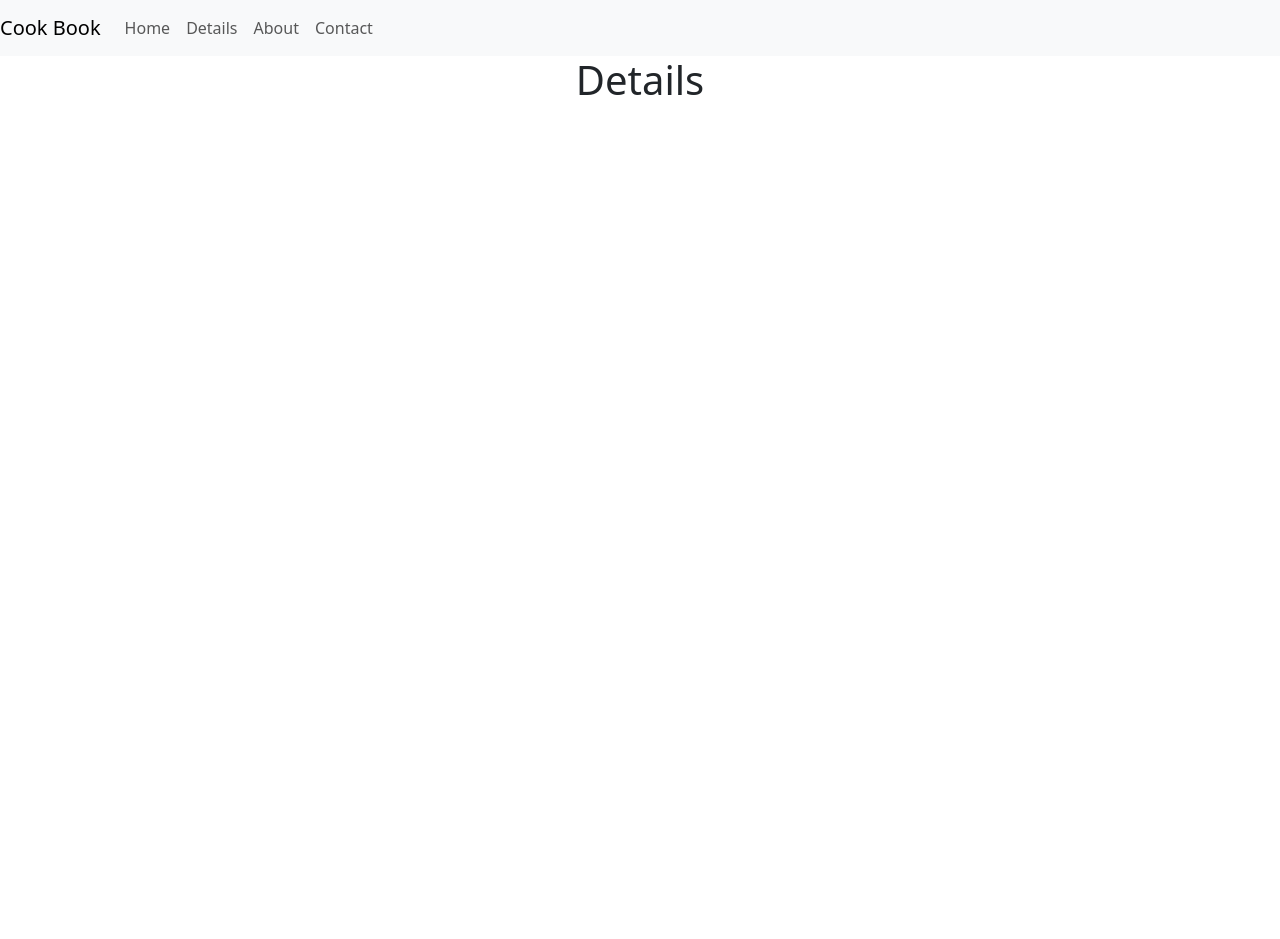
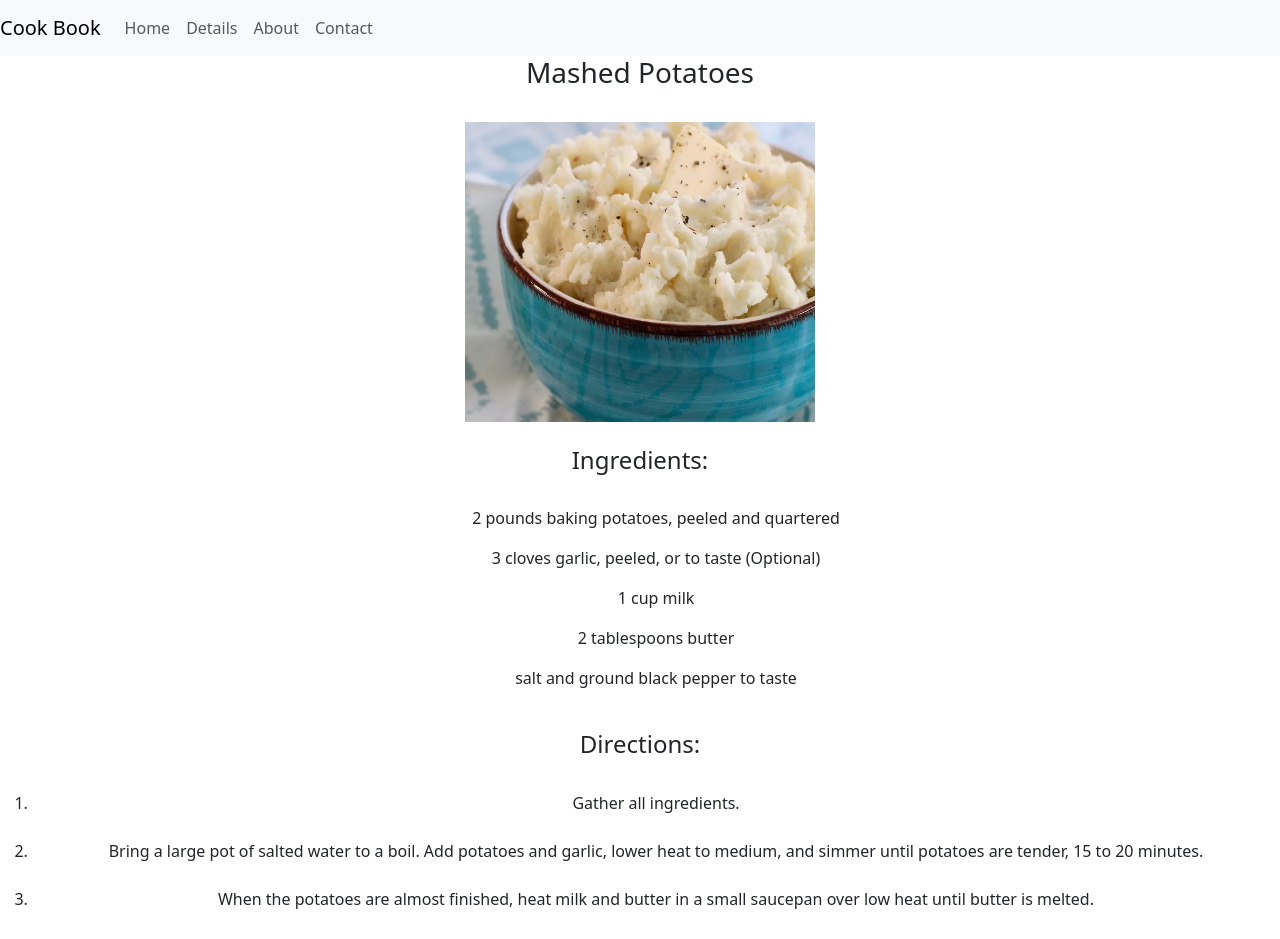
Before and after one commit to GtGoodScrub/Cook-Book, a React (Create React App) app: page /detail in a window 1280 px wide. Shown: the top 939 px of the page. Before the commit the page ends 800 px from the top, so only its background shows below. Built offline with nearby package versions, Linux system fonts and the light colour scheme.

Commit message:
Added sample recipe to details page. Eventually, we'll replace details with recipe list & add a json file to hold the other recipes - GW

```diff
--- a/src/App.js
+++ b/src/App.js
@@ -3,7 +3,8 @@ import NavBar from './components/NavBar';
 import {Routes, Route, Navigate} from 'react-router-dom'
 
 import Home from './components/home';
-import Detail from './components/detail';
+import Recipe from './components/recipe';
+//import Detail from './components/detail';
 import About from './components/about';
 import Contact from './components/contact';
 import Whoops404 from './components/whoops404';
@@ -17,7 +18,7 @@ function App() {
 
       <Routes>
         <Route path="/" element={<Home/>}/>
-        <Route path="/detail" element={<Detail/>}/>
+        <Route path="/detail" element={<Recipe/>}/>
         <Route path="/about" element={<About/>}/>
         <Route path="/contact" element={<Contact/>}/>
         {/* Redirecting */}
--- a/src/components/home.jsx
+++ b/src/components/home.jsx
@@ -5,7 +5,7 @@ export const Home = () => {
         <h1>Main</h1>
 
         <p>This will be a cook book web app</p>
-        <p>Due date: Nov.28</p>
+        <p>Due date: Week 14</p>
     </div>  );
 }
 
--- a/src/components/recipe.jsx
+++ b/src/components/recipe.jsx
@@ -2,7 +2,33 @@ import React from 'react';
 
 const Recipe = () => {
     return ( <div>
-
+        <h3>Mashed Potatoes</h3><br/>
+        <img src={require('../images/mashed_potatoes.webp')}
+        height={300} width={350} alt='mashed potatoes'/><br/><br/>
+        <h4>Ingredients:</h4><br/>
+        <span>
+            <ul>2 pounds baking potatoes, peeled and quartered</ul>
+            <ul>3 cloves garlic, peeled, or to taste (Optional)</ul>
+            <ul>1 cup milk</ul>
+            <ul>2 tablespoons butter</ul>
+            <ul>salt and ground black pepper to taste</ul>
+        </span><br/>
+        <h4>Directions:</h4><br/>
+        <ol>
+            <li>Gather all ingredients.</li><br/>
+            <li>Bring a large pot of salted water to a boil.
+                Add potatoes and garlic, lower heat to medium,
+                and simmer until potatoes are tender, 15 to
+                20 minutes.</li><br/>
+            <li>When the potatoes are almost finished,
+                heat milk and butter in a small saucepan over
+                low heat until butter is melted.</li><br/>
+            <li>Drain potatoes and return to the pot.
+                Slowly add warm milk mixture, blending it in with
+                a potato masher or electric mixer until potatoes are
+                smooth and creamy.</li><br/>
+            <li>Season with salt and pepper. Serve and enjoy!</li>
+        </ol>
     </div> );
 }
 
```
Also changed, not shown: src/images/mashed_potatoes.webp (added).
